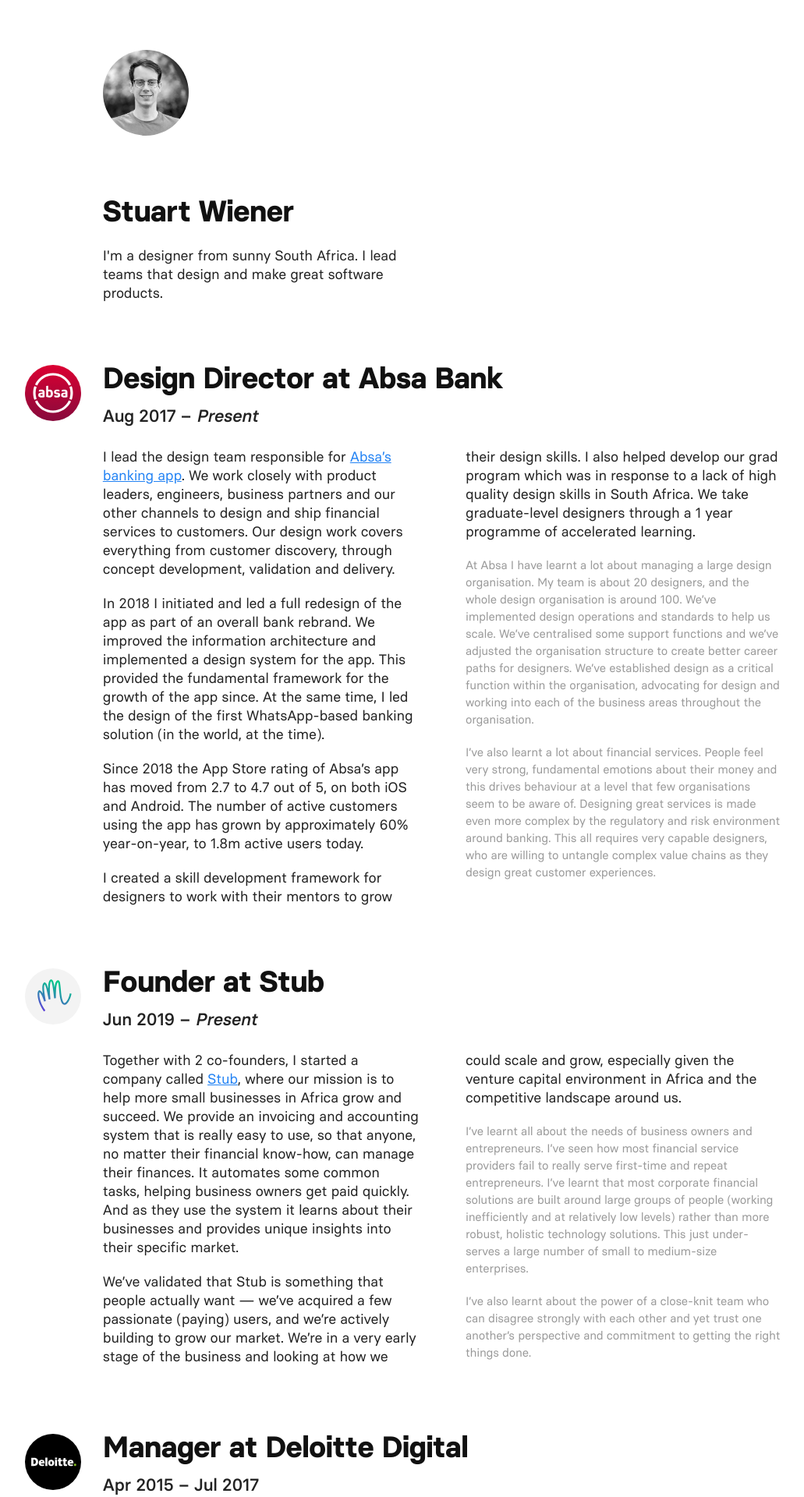
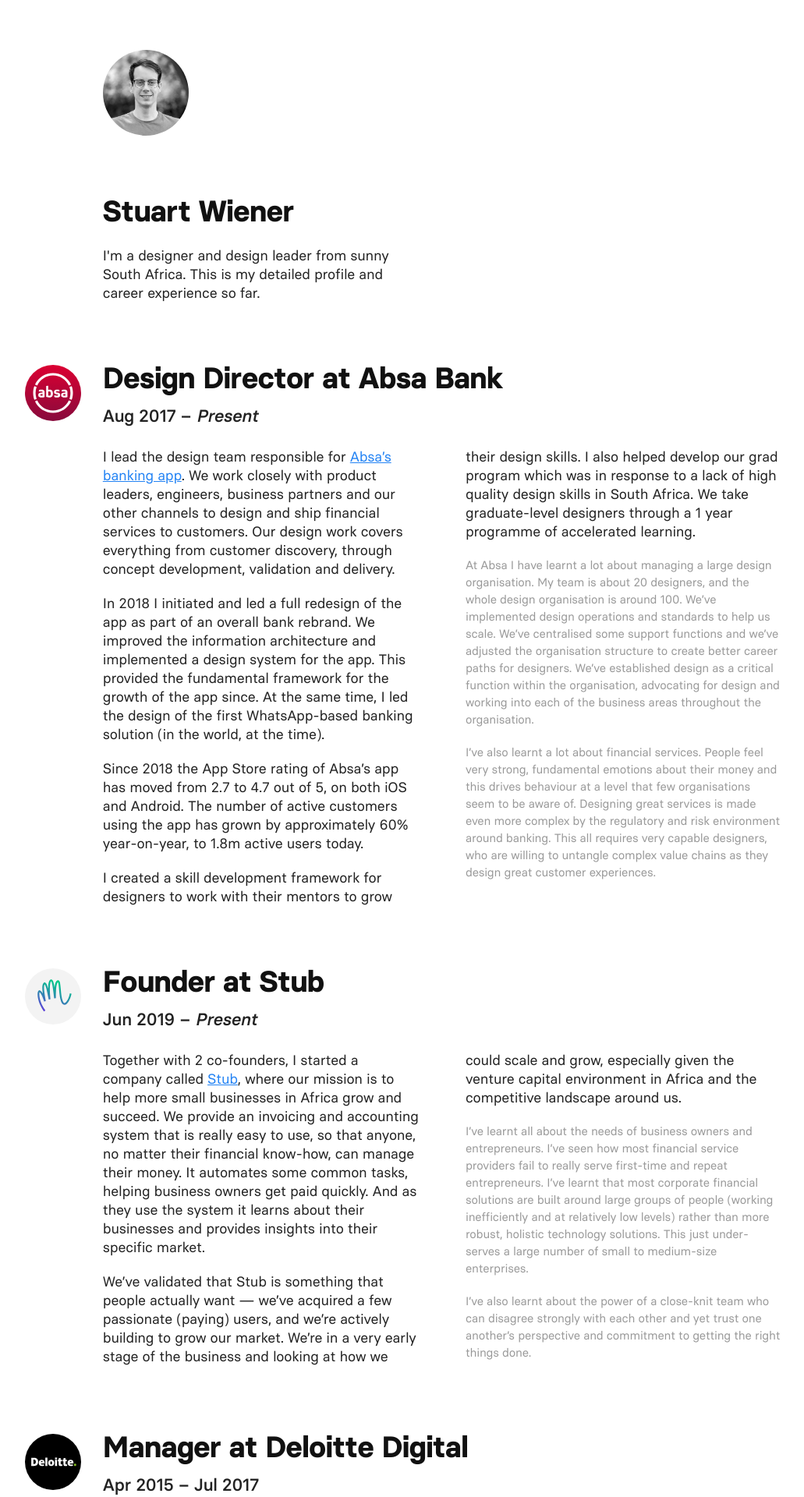
Before and after one commit to stuartwiener/stuartwiener.github.io, a Jekyll site: the page built from experience.html, in a window 1280 px wide. Shown: the top 1920 px of the page at 78% size, without its empty margins (73-1104 px from the left). Built offline with Jekyll 4.4.1, drawn with Linux system fonts in a browser that asks for light colours; some of the changed text lies outside the part shown.

Commit message:
content fixes

```diff
--- a/_sass/_layout.scss
+++ b/_sass/_layout.scss
@@ -57,7 +57,7 @@
       height: 54px;
       border-radius: 50%;
       margin-top: 8px;
-      margin-right: 20px;
+      margin-right: 16px;
     }
   }
 }
@@ -77,6 +77,7 @@
       img {
         width: 64px;
         height: 64px;
+        margin-right: 20px;
       }
     }
   }
--- a/experience.html
+++ b/experience.html
@@ -7,7 +7,7 @@
 <img class="profilepic" src="{{ site.url }}/images/stuart_wiener_2020.jpg" alt="Stuart Wiener">
 
 <h1>Stuart Wiener</h1>
-<p class="content content--single">I'm a designer from sunny South Africa. I lead teams that design and make great software products.</p>
+<p class="content content--single">I'm a designer and design leader from sunny South&nbsp;Africa. This is my detailed profile and career experience so far.</p>
 
 <!-- <h3>Experience</h3> -->
 
@@ -38,7 +38,7 @@
         </div>
     </div>
     <div class="content">
-        <p>Together with 2 co-founders, I started a company called <a href="https://stub.africa" target="_blank">Stub</a>, where our mission is to help more small businesses in Africa grow and succeed. We provide an invoicing and accounting system that is really easy to use, so that anyone, no matter their financial know-how, can manage their finances. It automates some common tasks, helping business owners get paid quickly. And as they use the system it learns about their businesses and provides unique insights into their specific market.</p>
+        <p>Together with 2 co-founders, I started a company called <a href="https://stub.africa" target="_blank">Stub</a>, where our mission is to help more small businesses in Africa grow and succeed. We provide an invoicing and accounting system that is really easy to use, so that anyone, no matter their financial know-how, can manage their money. It automates some common tasks, helping business owners get paid quickly. And as they use the system it learns about their businesses and provides insights into their specific market.</p>
         <p>We’ve validated that Stub is something that people actually want — we’ve acquired a few passionate (paying) users, and we’re actively building to grow our market. We’re in a very early stage of the business and looking at how we could scale and grow, especially given the venture capital environment in Africa and the competitive landscape around us.</p>
         <p class="sidebar">I’ve learnt all about the needs of business owners and entrepreneurs. I’ve seen how most financial service providers fail to really serve first-time and repeat entrepreneurs. I’ve learnt that most corporate financial solutions are built around large groups of people (working inefficiently and at relatively low levels) rather than more robust, holistic technology solutions. This just under-serves a large number of small to medium-size enterprises.</p>
         <p class="sidebar">I’ve also learnt about the power of a close-knit team who can disagree strongly with each other and yet trust one another’s perspective and commitment to getting the right things done.</p>
@@ -132,13 +132,13 @@
     </div>
     <div class="content">
         <p>I developed .NET software solutions for Chillisoft clients, which included government agencies and corporate businesses. Most notably, I designed and built a pharmaceutical management system, used to manage the inventory of pharmacies within the government healthcare system. This system went on to be widely used across KwaZulu Natal.</p>
-        <p class="sidebar">I learnt about the value of iteration and how Agile software development really works. I discovered the power of Lean and I built software using Test Driven Development and automation (which were pretty novel ideas back in 2008). I first discovered design at this time, when a client asked if I could make their logo bigger. That got me thinking <em>what are they trying to achieve by doing that?</em> That thought changed the course of my life. </p>
+        <p class="sidebar">I learnt about the value of iteration and how Agile software development really works. I discovered the power of Lean and I built software using Test Driven Development and automation (which were pretty novel ideas back in 2008). I also first discovered design at this time, when a client asked if I could make their logo bigger. That got me thinking <em>what are they trying to achieve by doing that?</em> That thought changed the course of my life. </p>
         <p class="sidebar">Chillisoft is a Software Development Agency based in Durban, South Africa.</p>
     </div>
 </div>
 
 <h2>Other experience</h2>
-<p class="content content--single">Before this I worked as a Sales Assistant at a book shop in Pietermaritzburg for about 6 years (through high school and university). I got to meet lots of interesting and different kinds of people, which was a great experience that taught me all about serving customers.</p>
+<p class="content content--single">Before this I worked as a Sales Assistant at a book shop in Pietermaritzburg for about 6 years (through high school and university). I got to meet lots of interesting and different kinds of people. It was a great experience that taught me all about serving customers.</p>
 
 <h3>Speaking</h3>
 
@@ -176,4 +176,4 @@
 </div>
 
 <h2>Looking for more?</h2>
-<p class="content content--single">Want a formal CV with references, full information and a latte on the side? Sure. <a onclick="window.location.href='mailto:hello'+'@'+'stuartwiener.com';">Send me an email</a> and I'll send it over.</p>
+<p class="content content--single">Want a formal CV with references, personal information and a latte on the side? Sure. <a onclick="window.location.href='mailto:hello'+'@'+'stuartwiener.com';">Send me an email</a> and I'll send it over.</p>
--- a/index.html
+++ b/index.html
@@ -9,13 +9,13 @@
 
 <div class="content">
 
-    <p>I’m a designer from sunny South Africa. Over the course of my career I’ve designed and shipped software for many different platforms (once even for a custom IC, as part of an access management system 🤷‍♂️). </p>
+    <p>I’m a designer from sunny South Africa. In my career so far I’ve designed and shipped software for many different platforms (once even for a custom IC, as part of an access management system 🤷‍♂️). </p>
 
     <p>These days, I lead a diverse and passionate team of designers at Absa bank who are responsible for designing Absa’s transactional banking app. I’ve spent a number of years learning about people’s relationship with money (it’s complicated) and shaping financial services to serve them. </p>
 
-    <p>Together with 2 co-founders I also started a company called <a href="https://stub.africa">Stub</a>, where our mission is to help more small businesses in Africa succeed. We’ve built a platform that helps entrepreneurs keep track of their finances, get paid for their work and make smart financial choices, informed by our insights engine. It’s growing.</p>
+    <p>Together with 2 co-founders I also started a company called <a href="https://stub.africa">Stub</a>, where our mission is to help more small businesses in Africa succeed. Our platform helps entrepreneurs keep track of their finances, get paid for their work and make smart, informed financial choices.</p>
 
-    <p>When I’m not working, I’m probably spending time with my family, going for a run, cooking up a storm, playing guitar, painting or drawing something, or just exploring beautiful Southern Africa. You can find me on <a href="https://twitter.com/StuartWiener">Twitter</a>, <a href="https://www.instagram.com/stuartwiener/">Instagram</a>, <a href="https://facebook.com/stuartwiener">Facebook</a>, <a href="https://www.linkedin.com/in/stuartwiener/">LinkedIn</a> and <a href="https://github.com/stuartwiener">Github</a>, though I’m more likely to be reading a book.</p>
+    <p>When I’m not working, I’m probably spending time with my family, going for a run, cooking a meal with a friend, playing guitar, painting or drawing something, or just exploring beautiful Southern Africa. You can find me on <a href="https://twitter.com/StuartWiener">Twitter</a>, <a href="https://www.instagram.com/stuartwiener/">Instagram</a>, <a href="https://facebook.com/stuartwiener">Facebook</a>, <a href="https://www.linkedin.com/in/stuartwiener/">LinkedIn</a> and <a href="https://github.com/stuartwiener">Github</a>, though I’m more likely to be reading a book.</p>
 
     <p>You can <a onclick="window.location.href='mailto:hello'+'@'+'stuartwiener.com';">email me</a> to get in touch. </p>
 
```
Also changed, not shown: other parts of experience.html (+1 -1 lines).
